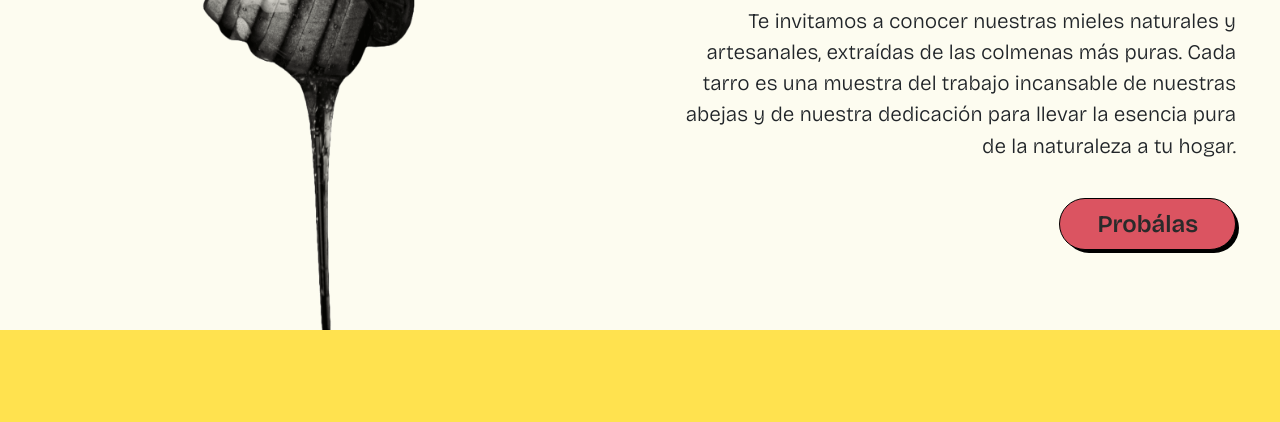
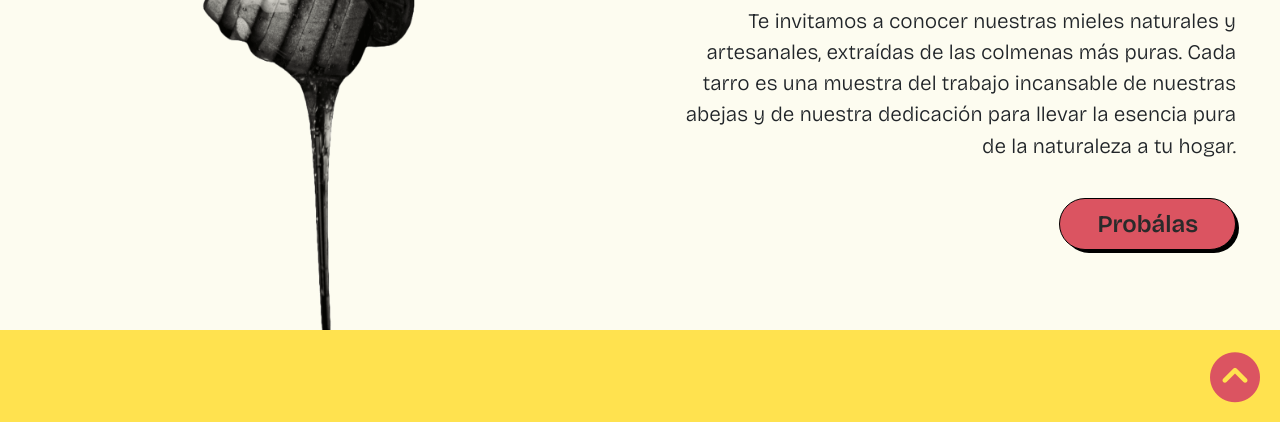
Before and after one commit to valenlj/proyecto_coder, a website: page index.html in a window 1280 px wide. Shown: the part 378-800 px from the top of the page. Drawn offline with nearby package versions, Linux system fonts and the light colour scheme.

Commit message:
Add icono para volver a la primera sección de la página de inicio

```diff
--- a/index.html
+++ b/index.html
@@ -56,7 +56,7 @@
             </div>
         </header>
         <main class="container-fluid p-0 m-0">
-            <section class=" container-fluid ps-0">
+            <section id="inicio" class="container-fluid ps-0">
                 <div class="row ps-0">
                     <div class="col-sm-6 d-sm-none d-md-none d-xl-inline col-xl-6 img-fluid">
                         <img class="inicio__main__section__img__size img-fluid" src="./assets/img/mieldripping.png" alt="Imagen de cuchara de miel en blanco y negro">
@@ -137,6 +137,11 @@
                     </div>
                 </div>
             </section>
+            <div class="inicio__main__div__icon">
+                <a href="#inicio">
+                    <i class="fa-solid fa-circle-chevron-up inicio__main__div__icon__up"></i>
+                </a>
+            </div>
         </main>
         <footer class="container-fluid">
             <nav class="footer__nav row">
--- a/scss/_inicio.scss
+++ b/scss/_inicio.scss
@@ -323,6 +323,15 @@
         }
     }
 }
+.inicio__main__div__icon{
+    position: fixed;
+    bottom: 20px;
+    right: 20px;
+    .inicio__main__div__icon__up{
+        font-size: 50px;
+        color: #DB5461;
+    }
+}
 
 /**Responsive**/
 @media screen and (max-width: 768px){
```
Also changed, not shown: css/estilos.css, 1 other file.
